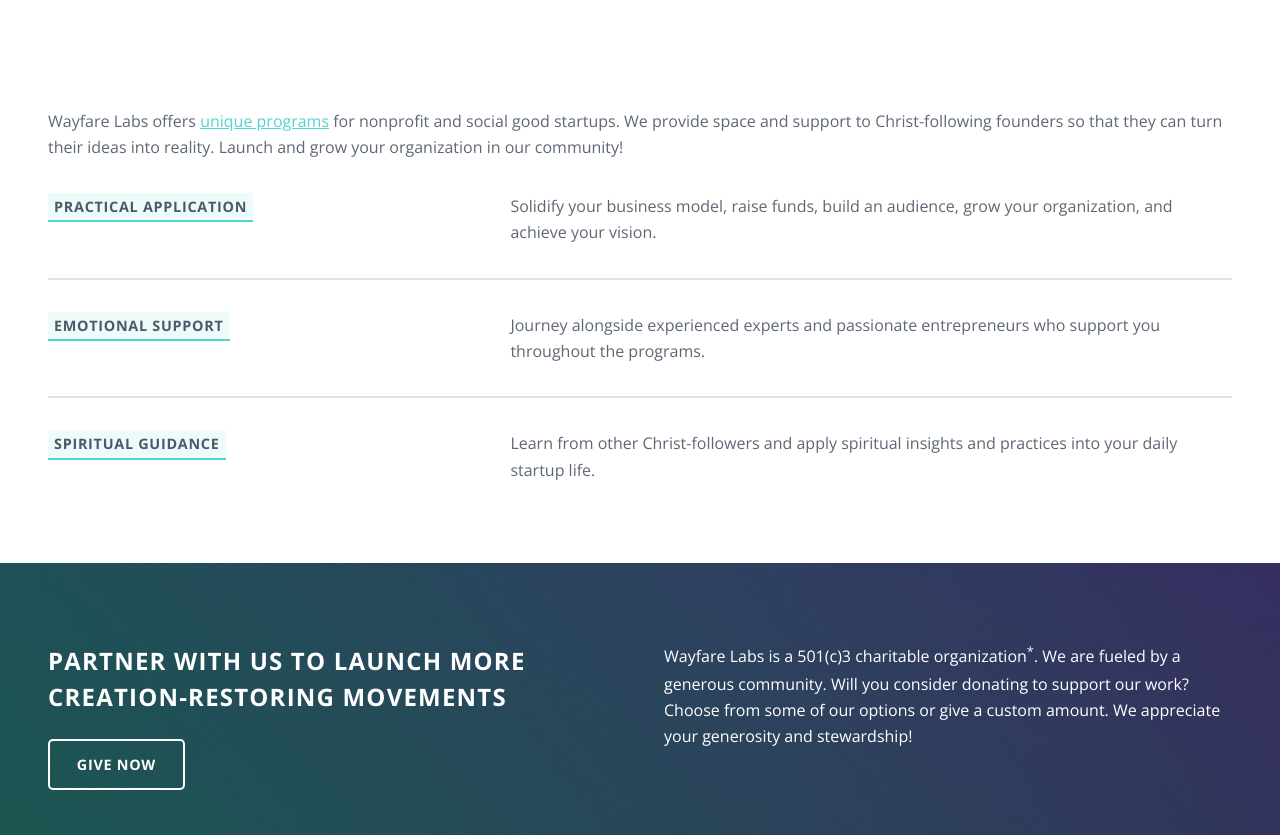
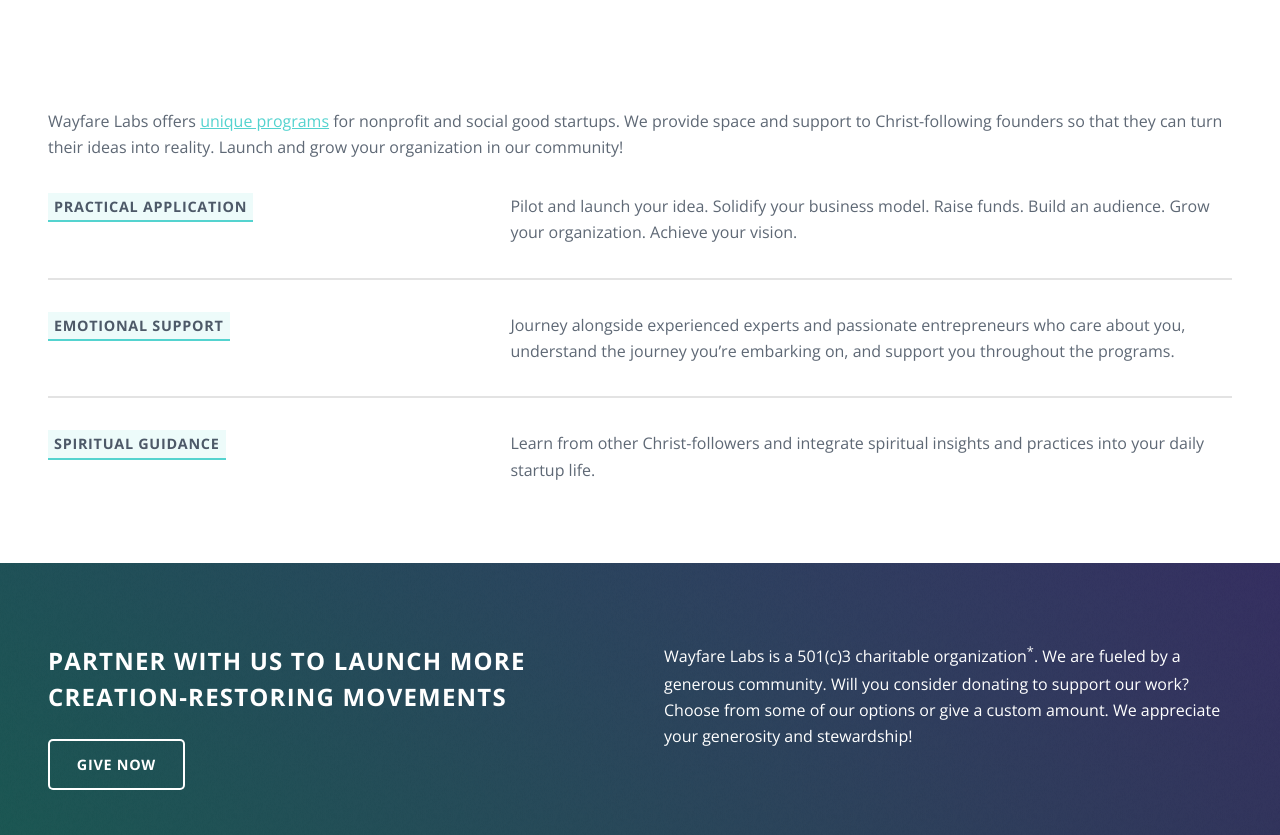
Before and after one commit to wayfareio/wayfarelabs.org, a Jekyll site: the page built from index.markdown, in a window 1280 px wide and 900 px high, scrolled down 499 px, cut to the strip 65-900 px from the top of the window. Built offline with Jekyll 4.4.1, drawn with Linux system fonts in a browser that asks for light colours; comment, search, counter and statistics services are not loaded.

Commit message:
Updated Index

```diff
--- a/index.markdown
+++ b/index.markdown
@@ -13,14 +13,15 @@
     in our community!
   list:
   - title: Practical Application
-    description: Solidify your business model, raise funds, build an audience, grow
-      your organization, and achieve your vision.
+    description: Pilot and launch your idea. Solidify your business model. Raise funds.
+      Build an audience. Grow your organization. Achieve your vision.
   - title: Emotional Support
     description: Journey alongside experienced experts and passionate entrepreneurs
-      who support you throughout the programs.
+      who care about you, understand the journey you're embarking on, and support
+      you throughout the programs.
   - title: Spiritual Guidance
-    description: Learn from other Christ-followers and apply spiritual insights and
-      practices into your daily startup life.
+    description: Learn from other Christ-followers and integrate spiritual insights
+      and practices into your daily startup life.
 cta:
   title: Partner with us to launch more creation-restoring movements
   description: Wayfare Labs is a 501(c)3 charitable organization<sup>*</sup>. We are
```
